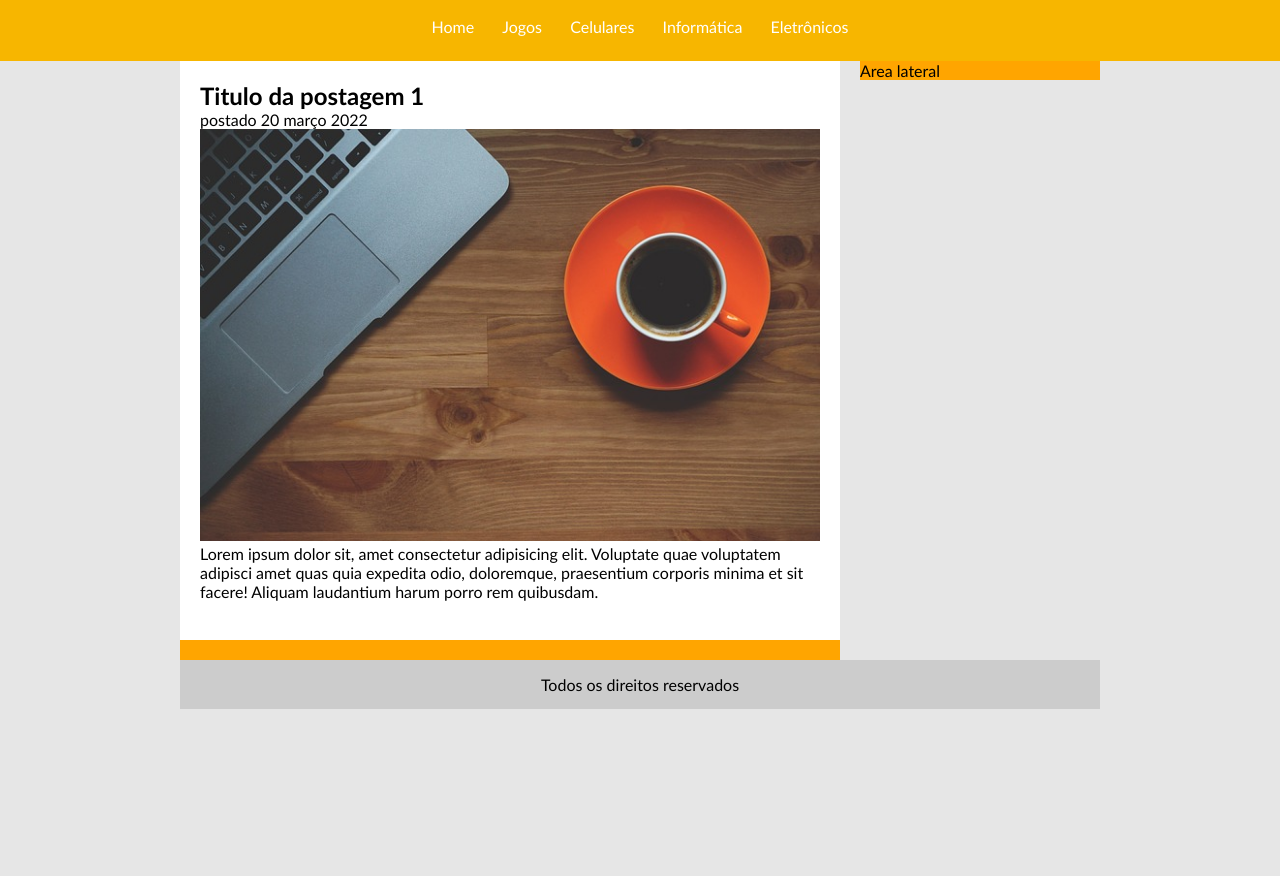
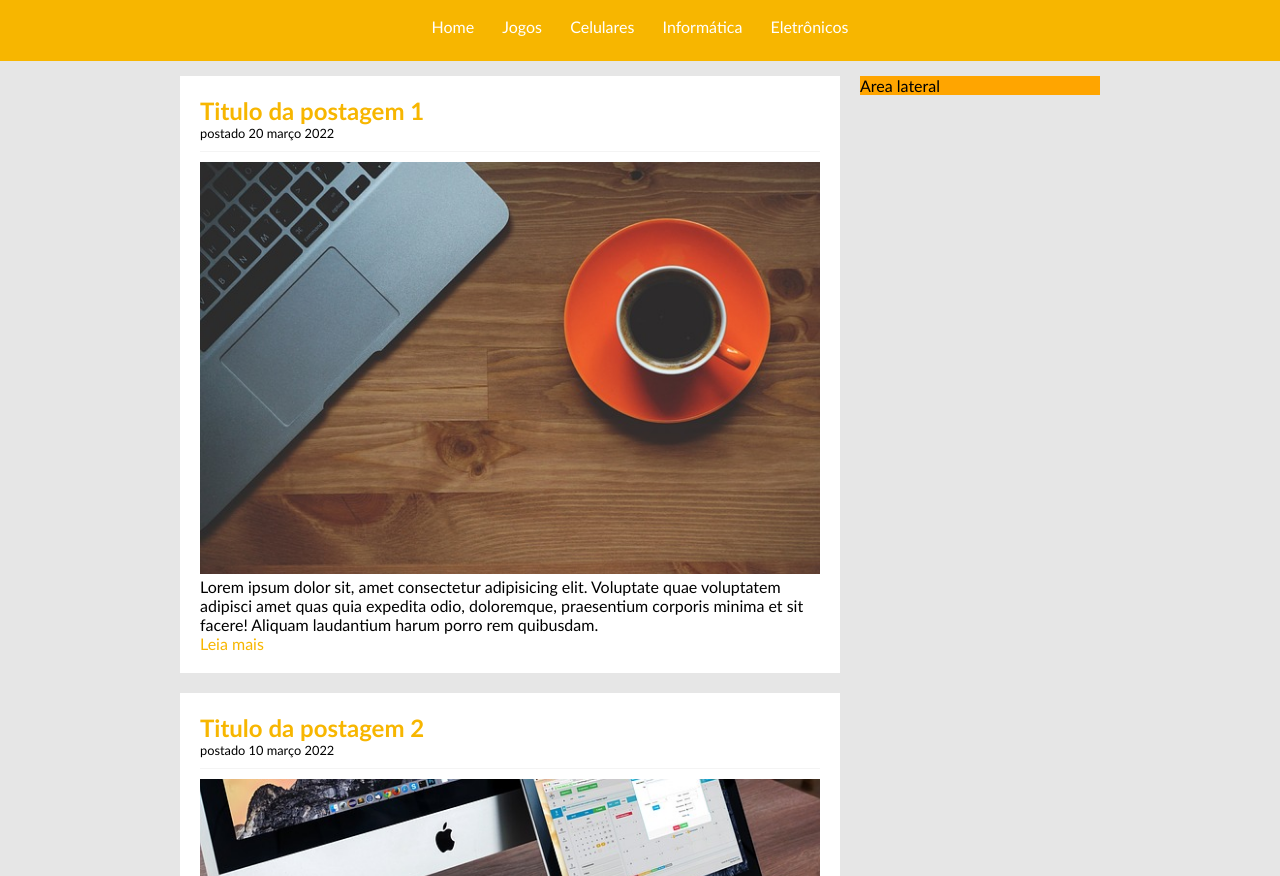
Before and after one commit to GabrielNascCar/TecBlog, a plain HTML site: page index.html in a window 1280 px wide. Shown: the part 76-952 px from the top of the page. Before the commit the page ends 800 px from the top, so only its background shows below. Drawn offline with Linux system fonts and the light colour scheme.

Commit message:
Finalizando a área de postagem

```diff
--- a/css/estilo.css
+++ b/css/estilo.css
@@ -29,9 +29,10 @@ body {
 #area-principal {
     width: 920px;
     margin: 0 auto;
+    padding: 15px;
 }
 
-#area-postagens, #area-lateral {
+#area-lateral {
     background: orange;
 }
 
@@ -67,13 +68,22 @@ a {
 }
 
 a:link, a:visited {
+    color: #f7b600;
+}
+
+a:hover {
+	text-decoration: underline;
+}
+
+#area-cabecalho a:link, #area-cabecalho a:visited {
     color: white;
     padding: 8px 12px;
 }
 
-a:hover {
+#area-cabecalho a:hover {
 	color: #f7b600;
 	background: #FFF;
+    text-decoration: none;
 }
 
 /*
@@ -84,6 +94,19 @@ h1 {
     color: #4e4e4e;
     font-size: 2.5em;
 }
+
+h2 {
+    color: #f7b600;
+}
+
 .branco {
     color: white;
 }
+
+.data-postagem {
+    font-size: 0.8em;
+    border-bottom: 1px solid #f4f4f4;
+    padding-bottom: 10px;
+    margin-bottom: 10px;
+    display: block;
+}
--- a/index.html
+++ b/index.html
@@ -29,8 +29,17 @@
 
                 <div class="postagem">
                     <h2>Titulo da postagem 1</h2>
-                    <span>postado 20 março 2022</span>
+                    <span class="data-postagem">postado 20 março 2022</span>
                     <img width="620px" src="imagens/imagem1.jpg" alt="">
+                    <p>Lorem ipsum dolor sit, amet consectetur adipisicing elit. Voluptate quae voluptatem adipisci amet quas quia expedita odio, doloremque, praesentium corporis minima et sit facere! Aliquam laudantium harum porro rem quibusdam.
+                    </p>
+                    <a href="">Leia mais</a>
+                </div>
+
+                <div class="postagem">
+                    <h2>Titulo da postagem 2</h2>
+                    <span class="data-postagem">postado 10 março 2022</span>
+                    <img width="620px" src="imagens/imagem2.jpg" alt="">
                     <p>Lorem ipsum dolor sit, amet consectetur adipisicing elit. Voluptate quae voluptatem adipisci amet quas quia expedita odio, doloremque, praesentium corporis minima et sit facere! Aliquam laudantium harum porro rem quibusdam.
                     </p>
                     <a href="">Leia mais</a>
```
